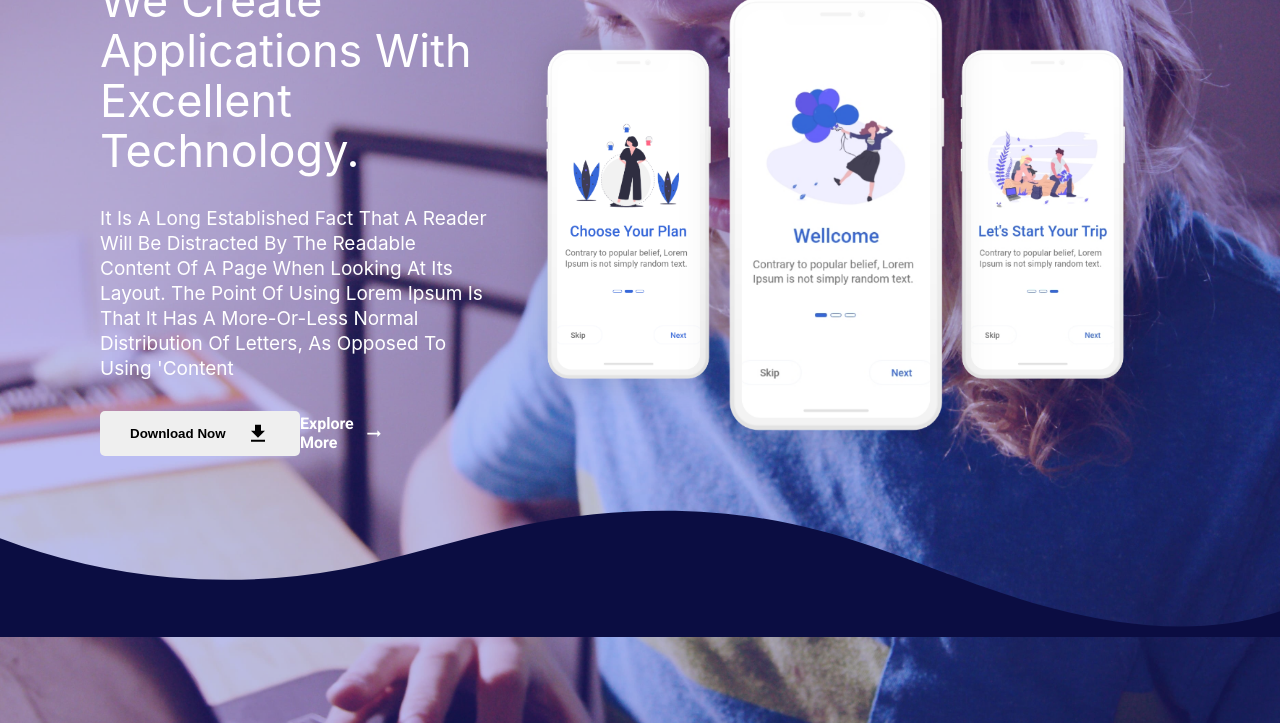
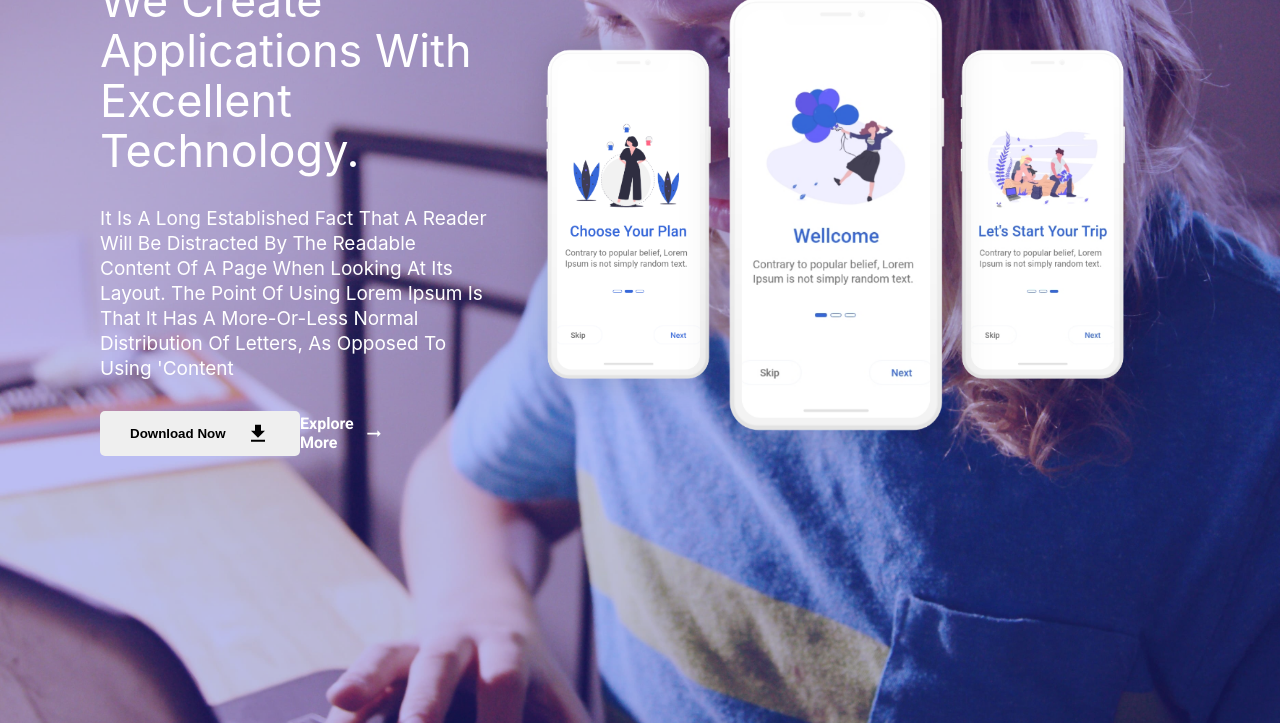
Before and after one commit to SalamaHani/Apps-Markets, a website: page index.html in a window 1280 px wide. Shown: the part 77-802 px from the top of the page. Drawn offline with Linux system fonts and the light colour scheme; animation ran at ten frames a second; files whose address does not match are found by name.

Commit message:
Update index.html

```diff
--- a/index.html
+++ b/index.html
@@ -80,11 +80,6 @@
                 <img src="/Apps-Markets/assets/images/Group 1758.png" alt="">
             </div>
         </div>
-        <div class="custom-shape-divider-bottom-1677533732">
-            <svg id="svg" data-name="Layer 1" xmlns="http://www.w3.org/2000/svg" viewBox="0 0 1200 120" preserveAspectRatio="none">
-                <path d="M985.66,92.83C906.67,72,823.78,31,743.84,14.19c-82.26-17.34-168.06-16.33-250.45.39-57.84,11.73-114,31.07-172,41.86A600.21,600.21,0,0,1,0,27.35V120H1200V95.8C1132.19,118.92,1055.71,111.31,985.66,92.83Z" class="shape-fill"></path>
-            </svg>
-        </div>
     </div>
     <!-- end slide -->
     <!-- start Services Us -->
@@ -112,7 +107,7 @@
                         The Readable Content Of A Page </p>
                 </div>
                 <div class="box">
-                    <img src="/assets/images/layout.png" alt="">
+                    <img src="/Apps-Markets/assets/images/layout.png" alt="">
                     <h3>By Construction</h3>
                     <p>It Is A Long Established Fact That
                         A Reader Will Be Distracted By
```
